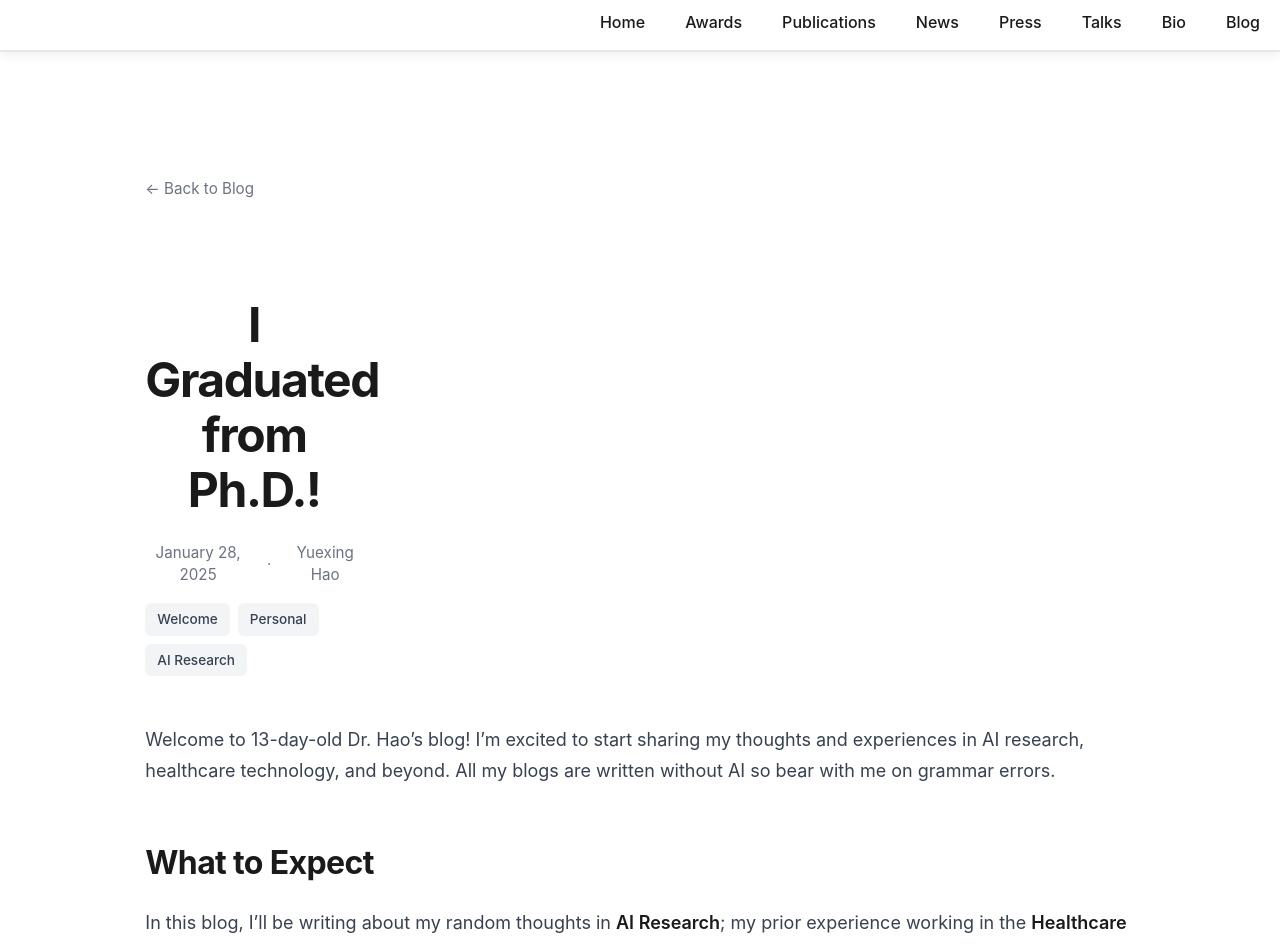
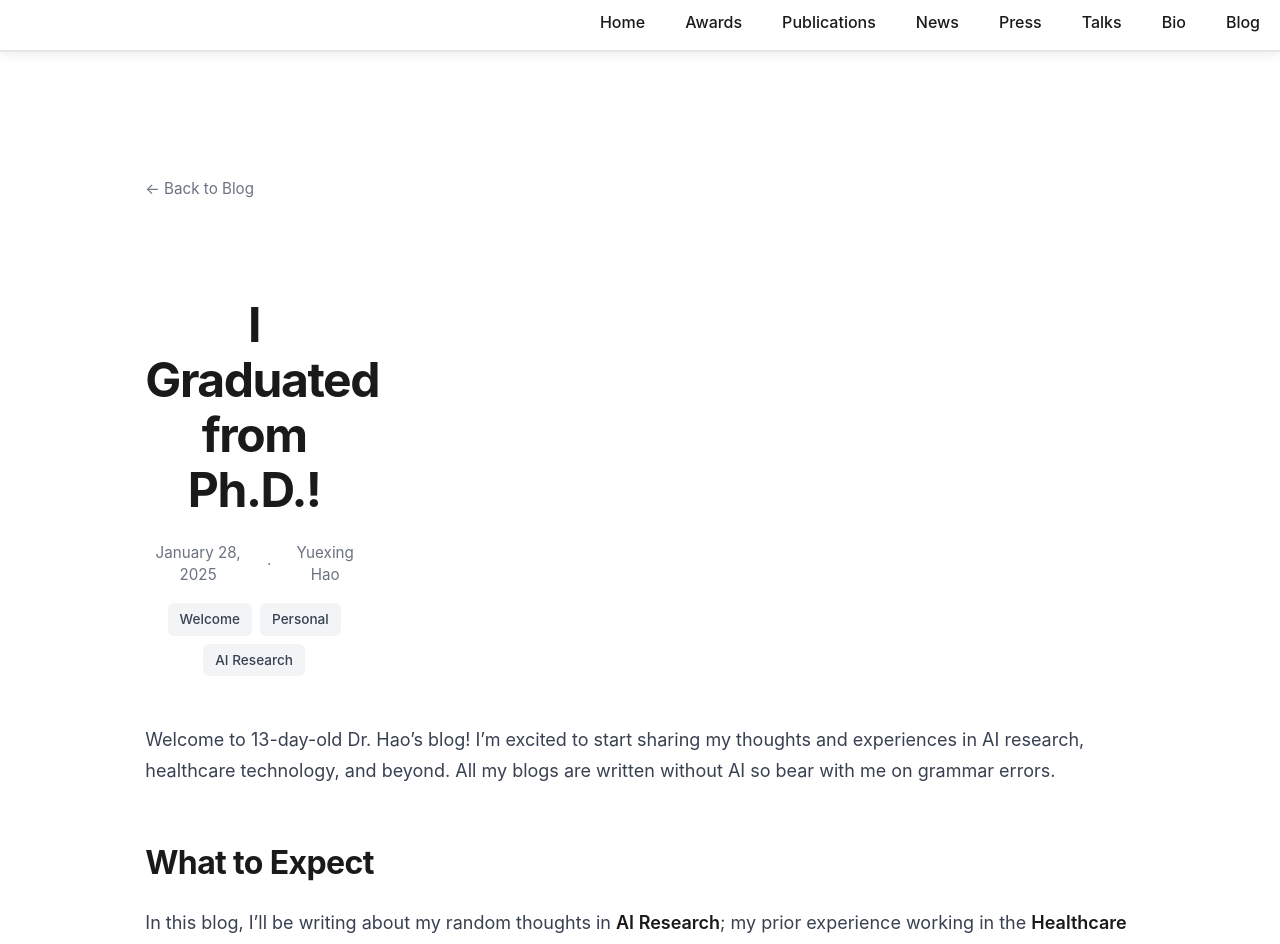
Before and after one commit to YuexingHao/Yuexing-Hao, a Jekyll site: the page built from _posts/2025-01-28-welcome-to-my-blog.md, in a window 1280 px wide. Shown: the top 944 px of the page. Built offline with Jekyll 4.4.1, drawn with Linux system fonts in a browser that asks for light colours; nearby versions of some CDN libraries; a style sheet for code colours, icons or effects is not loaded.

Commit message:
Center-align blog post header elements (title, date, author, tags)

```diff
--- a/_layouts/blog-post.html
+++ b/_layouts/blog-post.html
@@ -87,15 +87,17 @@
         position: relative;
         z-index: 1;
         clear: both;
+        text-align: center;
       }
 
       .article-title {
         font-size: 3rem;
         font-weight: 700;
         color: #1a1a1a;
-        margin: 0 0 24px 0;
+        margin: 0 auto 24px;
         line-height: 1.15;
         letter-spacing: -0.03em;
+        max-width: 100%;
       }
 
       @media (prefers-color-scheme: dark) {
@@ -107,6 +109,7 @@
       .article-meta {
         display: flex;
         align-items: center;
+        justify-content: center;
         gap: 16px;
         color: #6b7280;
         font-size: 0.95rem;
@@ -123,6 +126,7 @@
         gap: 8px;
         margin-top: 16px;
         flex-wrap: wrap;
+        justify-content: center;
       }
 
       .article-tags .tag {
```
